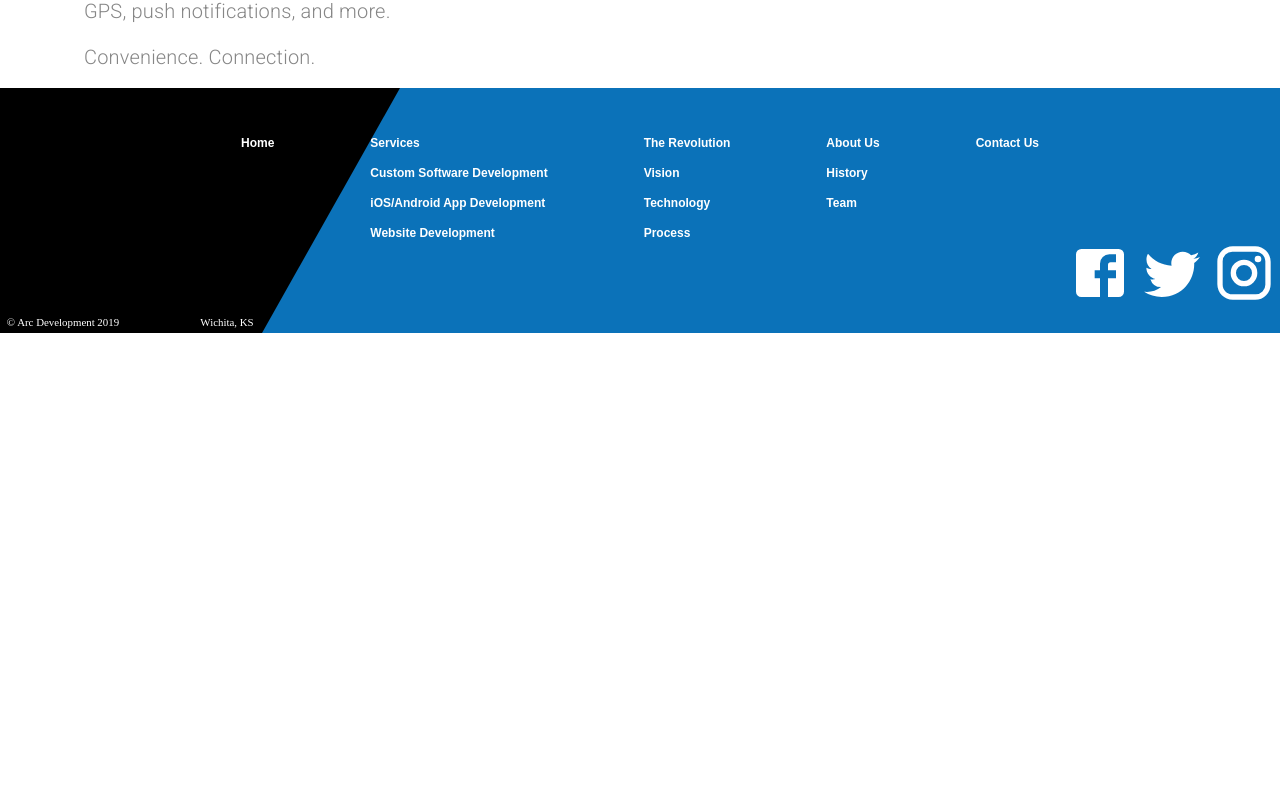
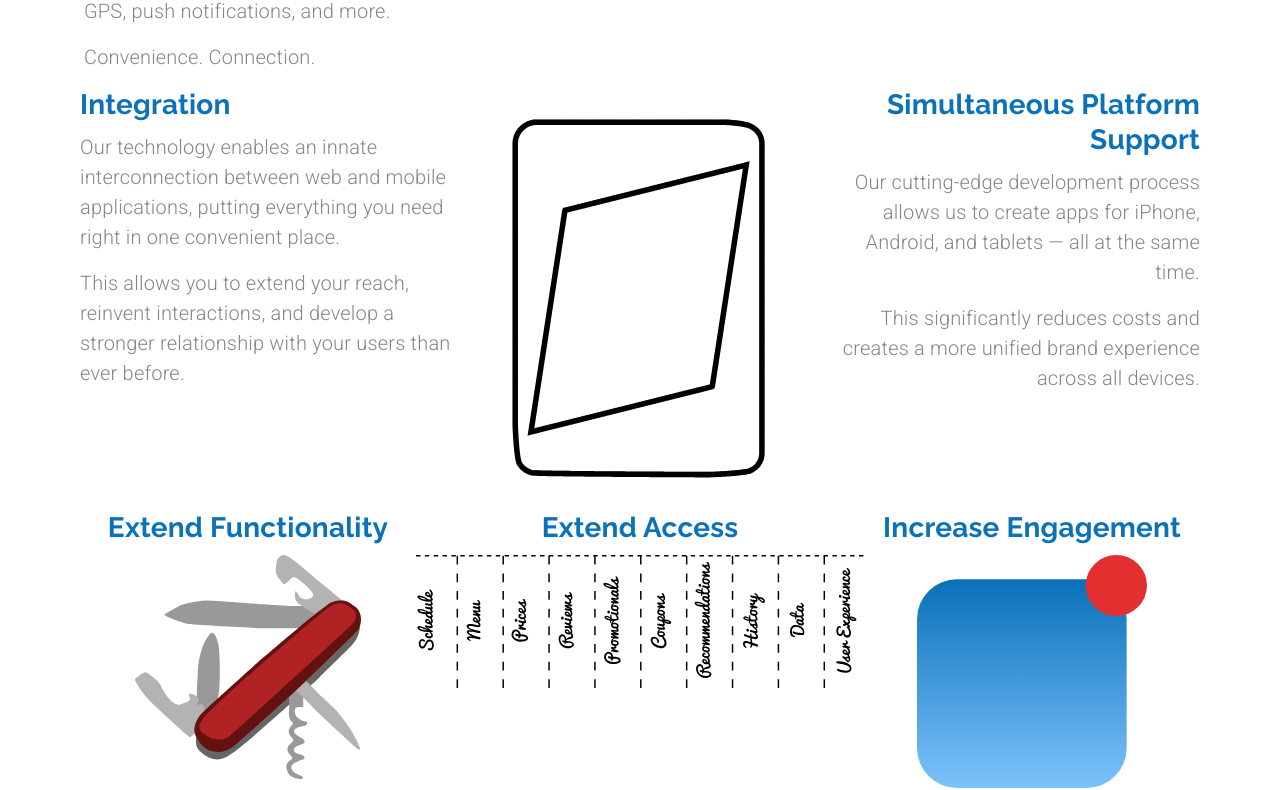
Before and after one commit to SepantaJoshani/Arc-Dev-Clone, a React (Create React App) app: page /mobileapps in a window 1280 px wide. Shown: the part 374-1164 px from the top of the page. Before the commit the page ends 800 px from the top, so only its background shows below. Built offline with nearby package versions, Linux system fonts and the light colour scheme.

Commit message:
adding second and third block

```diff
--- a/src/pages/MobileApps.js
+++ b/src/pages/MobileApps.js
@@ -1,7 +1,8 @@
-import React from "react";
+import { Link } from "react-router-dom";
 import { makeStyles, useTheme } from "@material-ui/styles";
 import Lottie from "react-lottie";
-import { Link } from "react-router-dom";
+import React from "react";
+
 import {
   Grid,
   Hidden,
@@ -11,6 +12,11 @@ import {
 } from "@material-ui/core";
 import ForwardArrow from "../assets/forwardArrow.svg";
 import BackArrow from "../assets/backArrow.svg";
+import integrationAnimation from "../animations/integrationAnimation/data.json";
+import swiss from "../assets/swissKnife.svg";
+import access from "../assets/extendAccess.svg";
+import engagment from "../assets/increaseEngagement.svg";
+
 const useStyles = makeStyles((theme) => ({
   heading: {
     maxWidth: "40rem",
@@ -33,9 +39,18 @@ const MobileApps = ({ setValue, setSelectedIndex }) => {
   const theme = useTheme();
   const matchesMd = useMediaQuery(theme.breakpoints.down("md"));
   const matchesXs = useMediaQuery(theme.breakpoints.down("xs"));
+  const defaultOptions = {
+    loop: true,
+    autoplay: true,
+    animationData: integrationAnimation,
+    rendererSettings: {
+      preserveAspectRatio: "xMidYMid slice",
+    },
+  };
 
   return (
     <Grid container direction="column">
+      {/*--------iOS/Android App Block (first)--------*/}
       <Grid
         item
         container
@@ -43,7 +58,6 @@ const MobileApps = ({ setValue, setSelectedIndex }) => {
         className={classes.rowContainer}
         style={{ marginTop: matchesXs ? "1rem" : "2rem" }}
       >
-        {/*--------First Block--------*/}
         <Hidden mdDown>
           <Grid
             item
@@ -76,7 +90,7 @@ const MobileApps = ({ setValue, setSelectedIndex }) => {
               variant="body1"
               paragraph
             >
-             Mobile apps allow you to take your tools on the go.
+              Mobile apps allow you to take your tools on the go.
             </Typography>
             <Typography
               align={matchesMd ? "center" : "inherit"}
@@ -114,6 +128,80 @@ const MobileApps = ({ setValue, setSelectedIndex }) => {
           </Grid>
         </Hidden>
       </Grid>
+      {/*--------Integration and Simultaneous Platform Block(second)--------*/}
+      <Grid item container className={classes.rowContainer}>
+        <Grid item container direction="column" md>
+          <Grid item>
+            <Typography variant="h4" gutterBottom>
+              Integration
+            </Typography>
+          </Grid>
+          <Grid item>
+            <Typography variant="body1" paragraph>
+              Our technology enables an innate interconnection between web and
+              mobile applications, putting everything you need right in one
+              convenient place.
+            </Typography>
+            <Typography variant="body1" paragraph>
+              This allows you to extend your reach, reinvent interactions, and
+              develop a stronger relationship with your users than ever before.
+            </Typography>
+          </Grid>
+        </Grid>
+        <Grid item md>
+          <Lottie options={defaultOptions} style={{ maxWidth: "20rem" }} />
+        </Grid>
+        <Grid item container direction="column" md>
+          <Grid item>
+            <Typography align="right" variant="h4" gutterBottom>
+              Simultaneous Platform Support
+            </Typography>
+          </Grid>
+          <Grid item>
+            <Typography align="right" variant="body1" paragraph>
+              Our cutting-edge development process allows us to create apps for
+              iPhone, Android, and tablets — all at the same time.
+            </Typography>
+            <Typography align="right" variant="body1" paragraph>
+              This significantly reduces costs and creates a more unified brand
+              experience across all devices.
+            </Typography>
+          </Grid>
+        </Grid>
+      </Grid>
+      {/*--------Icons Block(third)--------*/}
+      <Grid item container className={classes.rowContainer}>
+        <Grid item container direction="column" alignItems='center'  md>
+          <Grid item>
+            <Typography align='center' variant="h4" gutterBottom>
+              Extend Functionality
+            </Typography>
+          </Grid>
+          <Grid item>
+            <img src={swiss} alt="knife" />
+          </Grid>
+        </Grid>
+        <Grid item container direction="column" alignItems='center' md>
+          <Grid item>
+            <Typography align='center' variant="h4" gutterBottom>
+              Extend Access
+            </Typography>
+          </Grid>
+          <Grid item>
+            <img src={access} alt="tear-one-off sign" style={{maxWidth:'28rem'}} />
+          </Grid>
+        </Grid>
+        <Grid item container direction="column" alignItems='center' md>
+          <Grid item>
+            <Typography align='center' variant="h4" gutterBottom>
+              Increase Engagement
+            </Typography>
+          </Grid>
+          <Grid item>
+            <img src={engagment} alt="app with notification" />
+          </Grid>
+        </Grid>
+      </Grid>
     </Grid>
   );
 };
```
